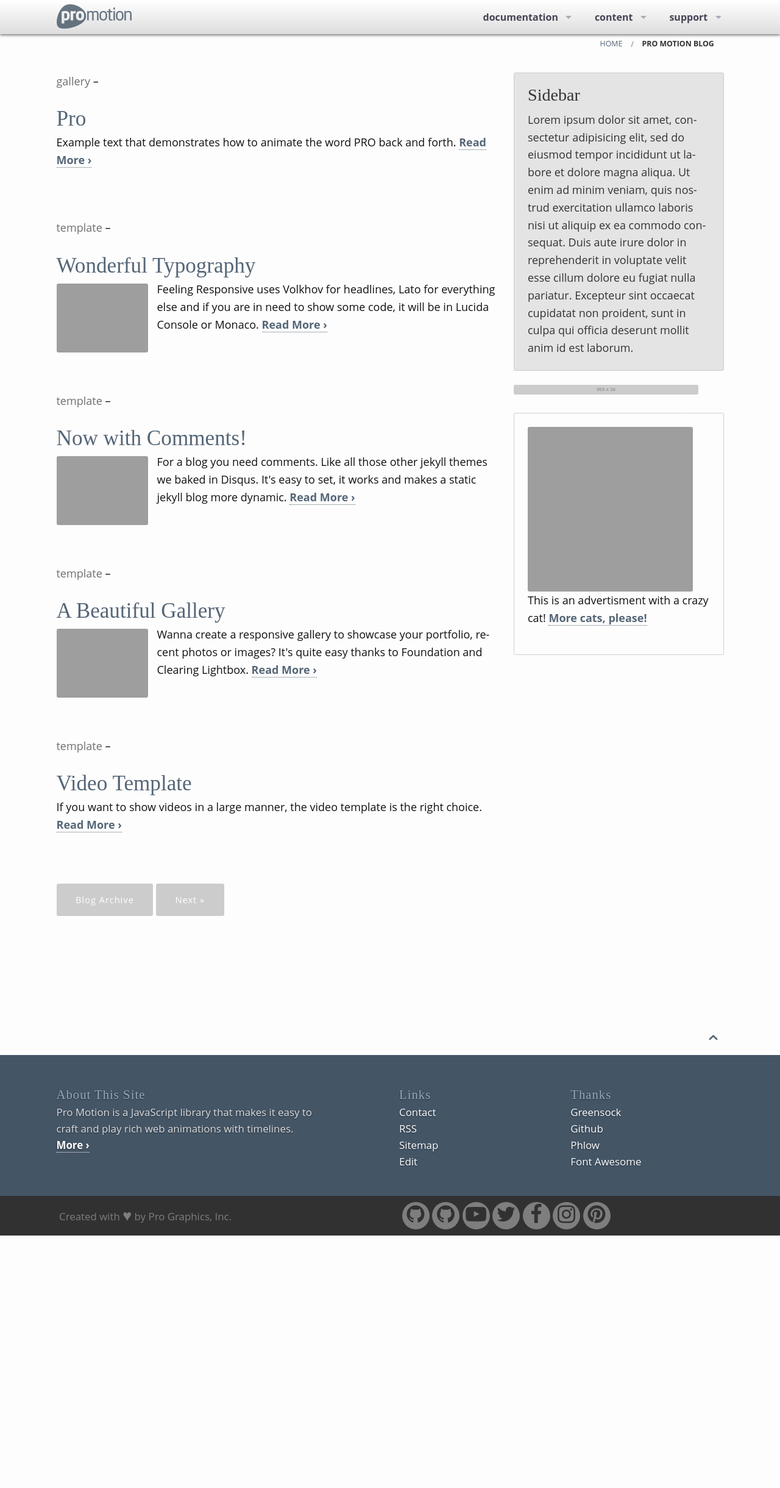
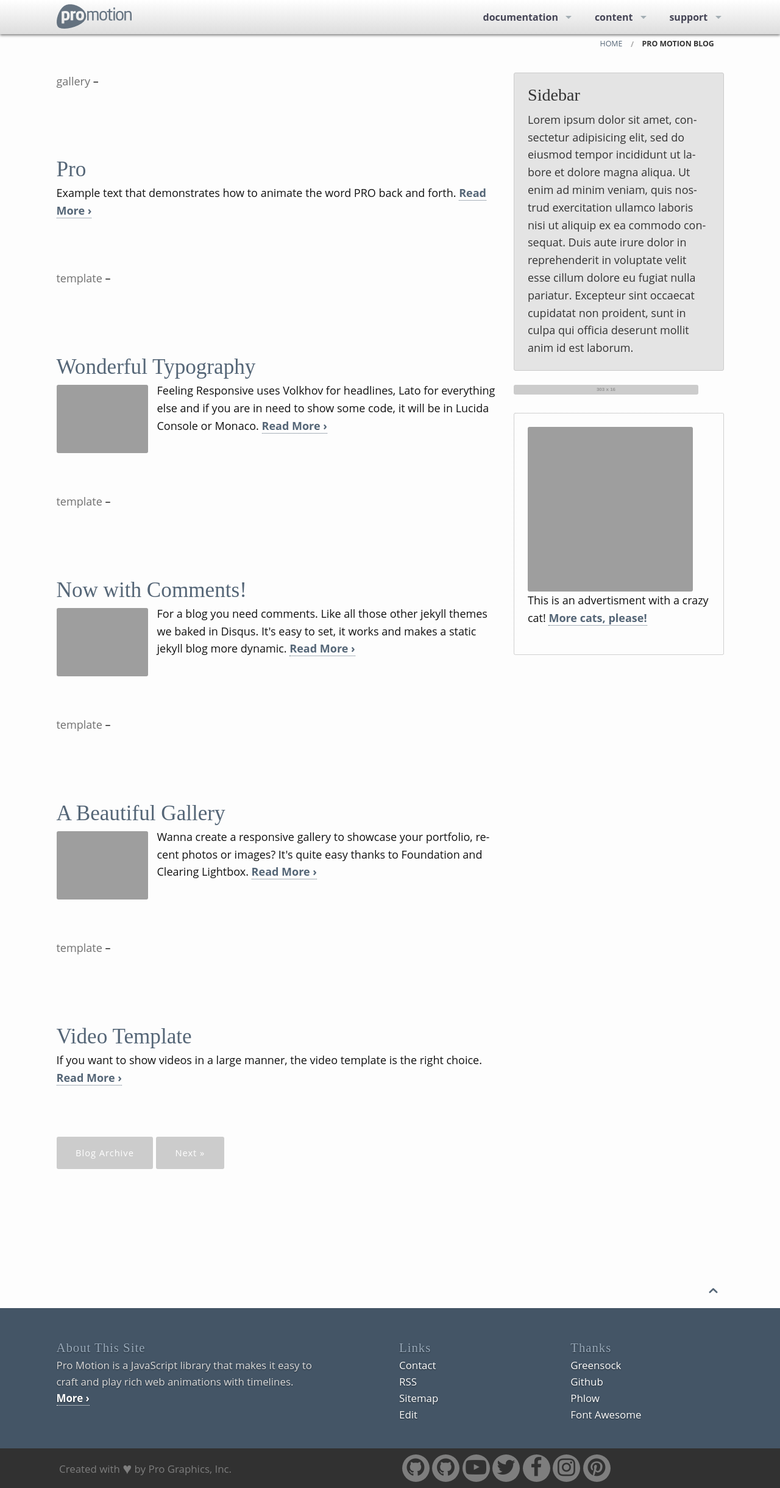
Before and after one commit to ProGraphics/prostyle.io, a Jekyll site: the page built from blog/index.html, in a window 1280 px wide. Shown: the whole page at 61% size. Built offline with Jekyll 4.4.1, drawn with Linux system fonts in a browser that asks for light colours; nearby versions of some CDN libraries; the list of posts is cut into pages by our own code; before the commit the page ends 2026 px from its top, so only the background shows below that; grey boxes are pictures that could not be loaded.

Commit message:
Header margins

```diff
--- a/_sass/_06_typography.scss
+++ b/_sass/_06_typography.scss
@@ -116,18 +116,18 @@ h1 {
 }
 h2 {
     font-size: $font-size-h2;
-    margin: 0;
+    margin: 3em 0 0 0;
 }
 .blog-index h2 {
 		margin-top: 0;
 }
 h3 {
     font-size: $font-size-h3;
-    margin: 1.152em 0 0 0;
+    margin: 1.15em 0 0 0;
 }
 h4 {
     font-size: $font-size-h4;
-    margin: 1.152em 0 0 0;
+    margin: 1.15em 0 0 0;
 }
 h5 {
     font-size: $font-size-h5;
```
